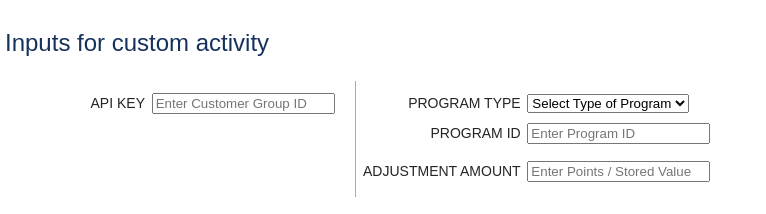
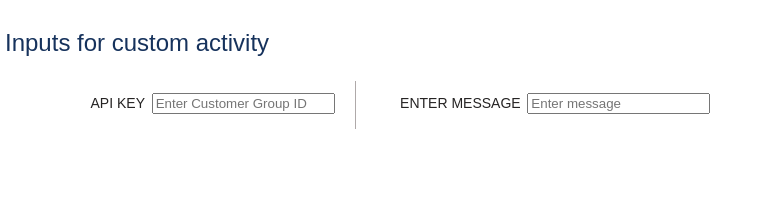
Before and after one commit to nikhy/SMS_SFMC_CustomActivity, a website: page public/index.html in a window 1280 px wide. Shown: the whole page, without its empty margins (0-766 px from the left). Drawn offline with Linux system fonts and the light colour scheme.

Commit message:
Dev | Updated UI

```diff
--- a/public/index.html
+++ b/public/index.html
@@ -24,22 +24,8 @@
 		</div>
 		<div id = "col2" class="col">
 			<div>
-				<label class="labelClass">Program Type</label>
-				<select id="programType" name="Program Type">
-					<option value="" disabled selected hidden>Select Type of Program</option>
-					<option value="STORED_VALUE_PROGRAM">Stored Value Program</option>
-					<option value="POINTS_PROGRAM">Points Program</option>
-				</select>
-			</div>
-			<div>
-				<label class="labelClass">Program ID</label>
-				<input class="textbox" placeholder="Enter Program ID" type="text" required="required" id = "programId" minlength="1" />
-			</div>
-			<div>
-				<label class="labelClass">Adjustment Amount</label>
-				<input class="textbox" placeholder="Enter Points / Stored Values" type="number" required="required"
-				id = "ajustmentAmount"
-				minlength="1" />
+				<label class="labelClass"> Enter message </label>
+				<input class="textbox" placeholder="Enter message" type="text" required="required" id = "programId" minlength="1" />
 			</div>
 		</div>
 	</div>
```
